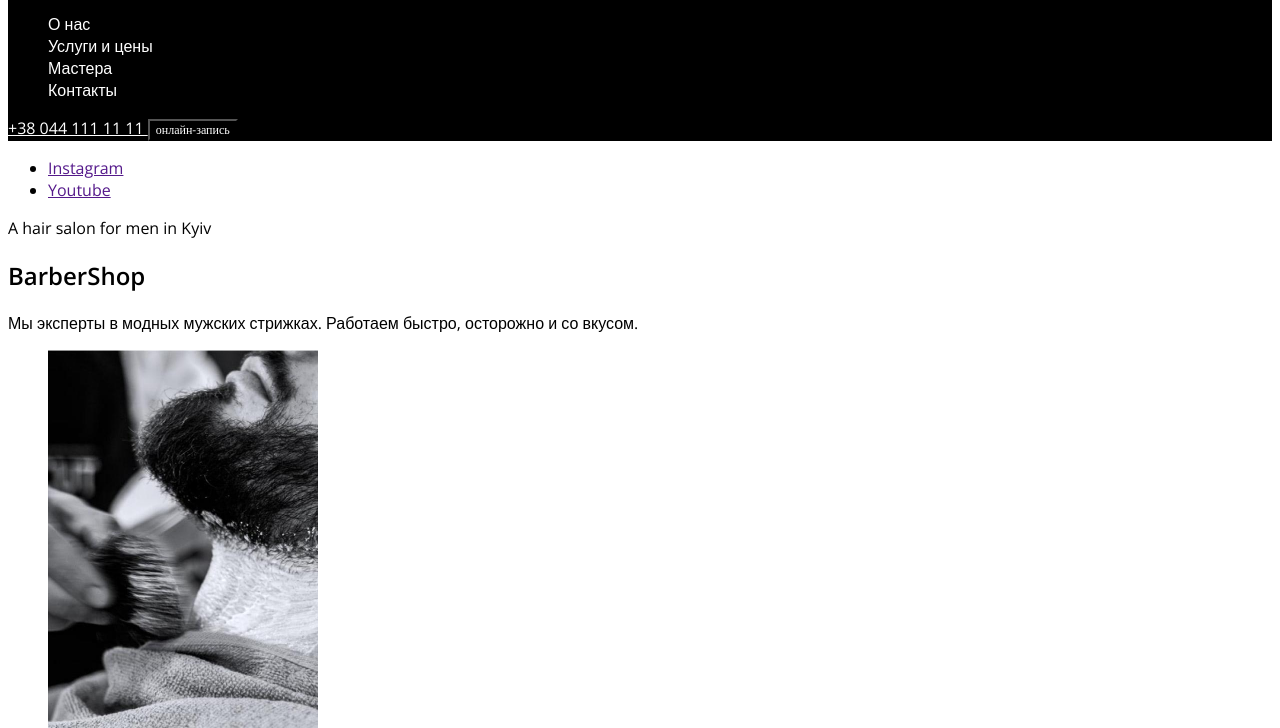
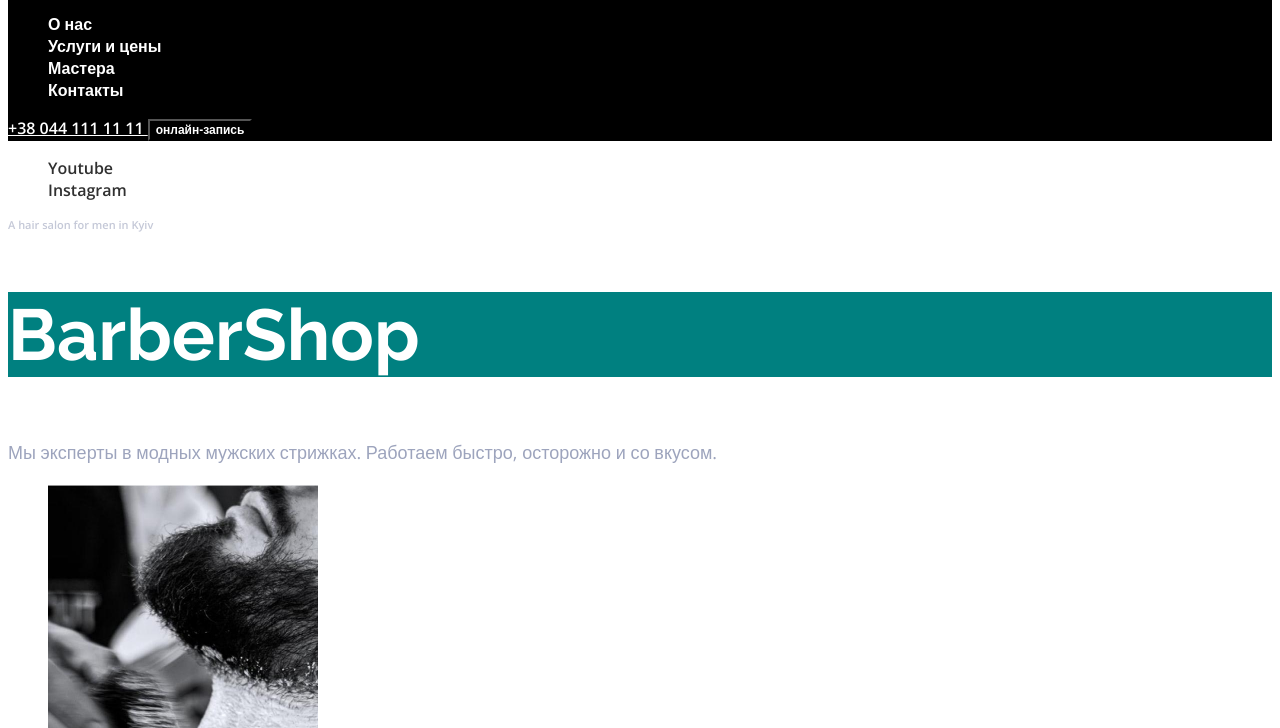
Before and after one commit to nebesniu/barbershop, a plain HTML site: page index.html in a window 1280 px wide. Shown: the part 72-800 px from the top of the page. Drawn offline with nearby package versions, Linux system fonts and the light colour scheme.

Commit message:
add section hero

```diff
--- a/css/styles.css
+++ b/css/styles.css
@@ -5,6 +5,7 @@
   --primyri-white-color: #ffffff;
   --first-text-color: #555555;
   --second-text-color: #9da4bd;
+  --accent-color: #ff6c00;
 }
 
 /* сброс */
@@ -28,19 +29,81 @@
 
 .nav-list-link {
   color: var(--primyri-white-color);
+  font-weight: 600;
+}
+
+.nav-list-link:hover,
+.nav-list-link:focus {
+  color: var(--accent-color);
 }
 
 .contacts-link {
   color: var(--primyri-white-color);
+  font-weight: 600;
+}
+
+.contacts-link:hover,
+.contacts-link:focus {
+  color: var(--accent-color);
 }
 
 .btn {
-  font-family: 'open sans';
-  font-style: 600;
+  font-weight: 600;
   font-size: 12px;
   line-height: 16px;
 }
+
 .first-btn {
   color: var(--primyri-white-color);
   background-color: #000000;
 }
+
+.first-btn:hover,
+.first-btn:focus {
+  background-color: var(--accent-color);
+}
+
+.second-btn {
+  color: var(--second-title-color);
+  background-color: var(--primyri-white-color);
+}
+
+.second-btn:hover,
+.second-btn:focus {
+  color: var(--primyri-white-color);
+  background-color: var(--accent-color);
+}
+
+/* HERO */
+
+.hero-list-link {
+  color: var(--second-title-color);
+  font-weight: 600;
+}
+
+.hero-list-link:hover,
+.hero-list-link:focus {
+  color: var(--accent-color);
+}
+
+.hero-subtitle {
+  font-weight: 600;
+  font-size: 11px;
+  color: rgba(157, 164, 189, 0.6);
+}
+
+.hero-title {
+  color: var(--primyri-white-color);
+  background-color: teal;
+  font-family: Raleway;
+  font-weight: 700;
+  font-size: 72px;
+}
+
+.after-hero-subtitle {
+  color: #9da4bd;
+  font-weight: 400;
+  font-size: 18px;
+  line-height: 30px;
+  letter-spacing: 2%;
+}
--- a/index.html
+++ b/index.html
@@ -37,16 +37,17 @@
   </header>
   <main>
     <!-- heroooooooooooooooooooooo -->
-    <section>
-      <ul>
-        <li><a href="">Instagram</a></li>
-        <li><a href="">Youtube</a></li>
+    <section class="section  hero">
+      <ul class="list  hero-list">
+        <li class="hero-list-item"><a href="" class="hero-list-link  link">Youtube</a></li>
+        <li class="hero-list-item"><a href="" class="hero-list-link  link">Instagram</a></li>
       </ul>
 
-      <div>
-        <p lang="en">A hair salon for men in Kyiv</p>
-        <h1 lang="en" class="hero">BarberShop</h1>
-        <p>Мы эксперты в модных мужских стрижках. Работаем быстро, осторожно и со вкусом.</p>
+      <div class="hero-box">
+        <p lang="en" class="hero-subtitle">A hair salon for men in Kyiv</p>
+        <h1 lang="en" class="hero-title">BarberShop</h1>
+        <p class="after-hero-subtitle">Мы эксперты в модных мужских стрижках. Работаем быстро, осторожно и со вкусом.
+        </p>
       </div>
     </section>
     <!-------------about--->
@@ -69,7 +70,7 @@
         которая всегда с клиентами "на одной волне". Поэтому, мы всегда готовы усовершенствовать
         каждого, кто к нам приходит!
       </p>
-      <button type="button">онлайн-запись</button>
+      <button type="button" class="second-btn">онлайн-запись</button>
     </section>
     <!-- --------------------------price -->
     <section>
```
